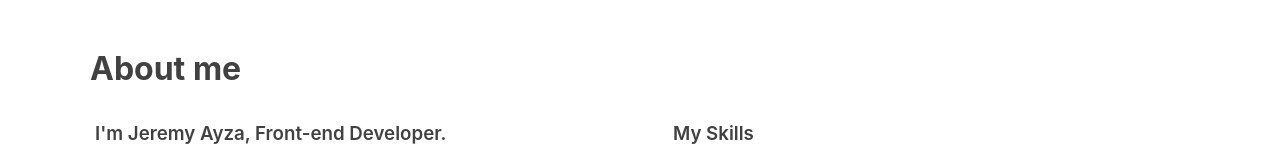
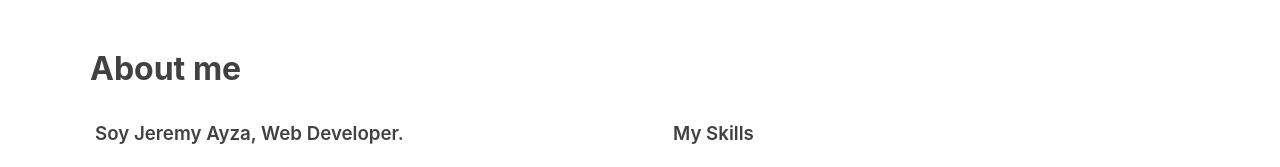
Before and after one commit to JeremyAyza/portafolio-jeremyayza, a React (Create React App) app: page / in a window 1280 px wide. Shown: the part 820-987 px from the top of the page. Built offline with nearby package versions, Linux system fonts and the light colour scheme.

Commit message:
Update About.tsx

```diff
--- a/src/Componentes/About/About.tsx
+++ b/src/Componentes/About/About.tsx
@@ -16,7 +16,7 @@ export default function About() {
 				<div className="about_content">
 
 					<div className="about_item ">
-						<h3>I'm Jeremy Ayza, Front-end Developer.</h3>
+						<h3>Soy Jeremy Ayza, Web Developer.</h3>
 						<div className="about_description">
 						<p>Me gusta aprender cosas nuevas y practicar constantemente lo que aprendo, estudio diariamente para perfeccionarme y ampliar mis conocimientos.</p>
 						<p>Mi lenguaje favorito es JavaScript por lo flexible que es. Buscar soluciones novedosas a problemas mediante el razonamiento, lógica y pensamiento creativo es por lo que me gusta de la programación. Siempre busco mejorar mis habilidades y enfrentarme a nuevos retos para seguir creciendo profesionalmente.</p>
```
